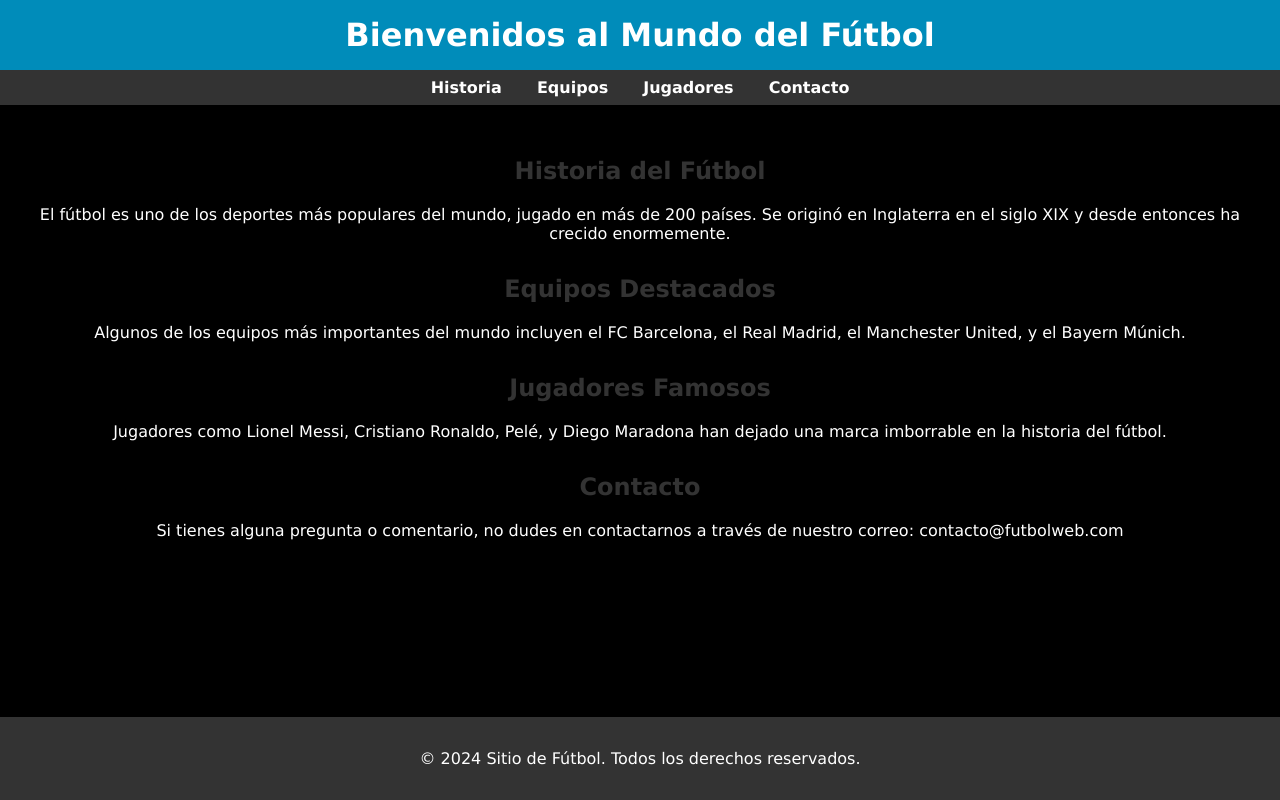
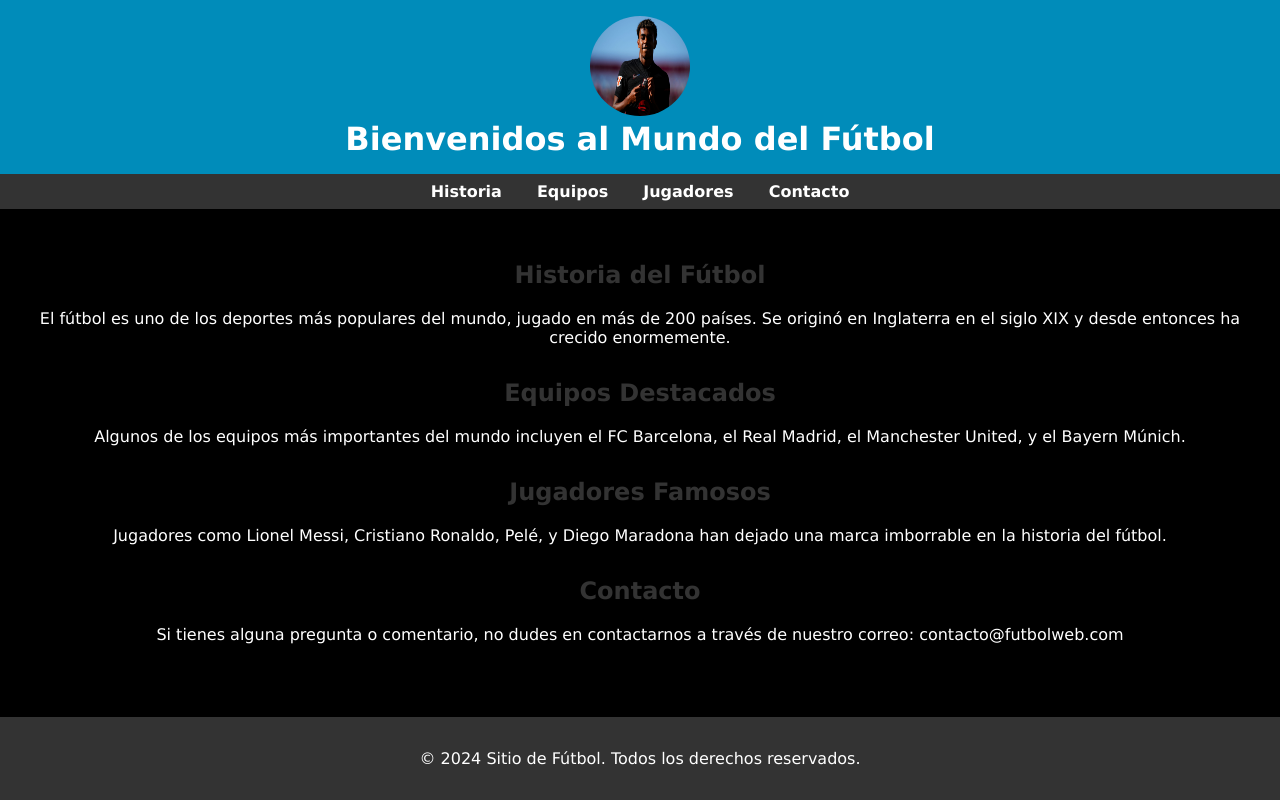
Before and after one commit to sergiocoba/futbol4ellas_website, a plain HTML site: page index.html in a window 1280 px wide. Drawn offline with Linux system fonts and the light colour scheme.

Commit message:
logoIlletra

```diff
--- a/index.html
+++ b/index.html
@@ -8,7 +8,7 @@
 </head>
 <body>
     <header>
-
+        <img src="img/GXht-9NW8AAdORH.jpeg" alt="">
         <h1>Bienvenidos al Mundo del Fútbol</h1>
     </header>
 
```
